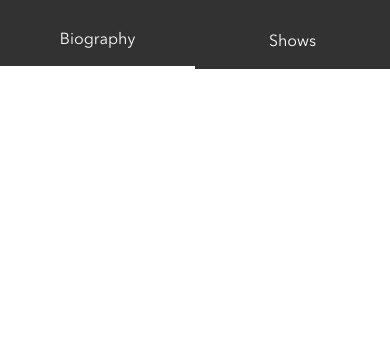
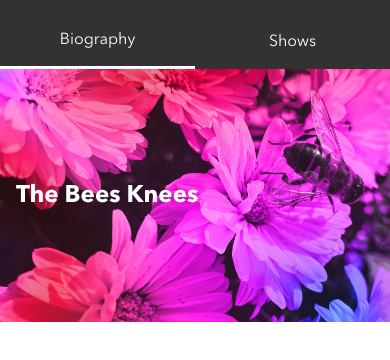
Before and after one commit to Russ07/RS-BandSite, a plain HTML site: page index.html in a window 390 px wide. Shown: the part 42-402 px from the top of the page. Drawn offline with Linux system fonts and the light colour scheme; a web font is replaced by a local one.

Commit message:
hero section done mobile

```diff
--- a/index.html
+++ b/index.html
@@ -30,8 +30,9 @@
             </ul>
         </nav>
     </header>
-    <main>
-
-    </main>
+    <div class="hero">
+        <img class="hero__image" src="./assets/Images/hero-bio.jpg" alt="flower image">
+        <h1 class="hero__heading">The Bees Knees</h1>
+    </div>
 </body>
 </html>
--- a/styles/bio.scss
+++ b/styles/bio.scss
@@ -1,2 +1,22 @@
-@use './partials/mixin.scss' as *;
-@use './partials/variables.scss' as *;
+@use "./partials/mixin.scss" as *;
+@use "./partials/variables.scss" as *;
+
+.hero {
+  display: flex;
+  justify-content: center;
+  align-items: center;
+  text-align: left;
+  &__image {
+    object-fit: cover;
+    object-position: center;
+    height: 30vh;
+    width: 100%;
+  }
+  &__heading {
+    position: absolute;
+    color: $primary-color-white;
+    font-family: "AvenirNext-Bold";
+    width: 100%;
+    left: 1.6rem;
+  }
+}
```
Also changed, not shown: styles/bio.css, 1 other file.
